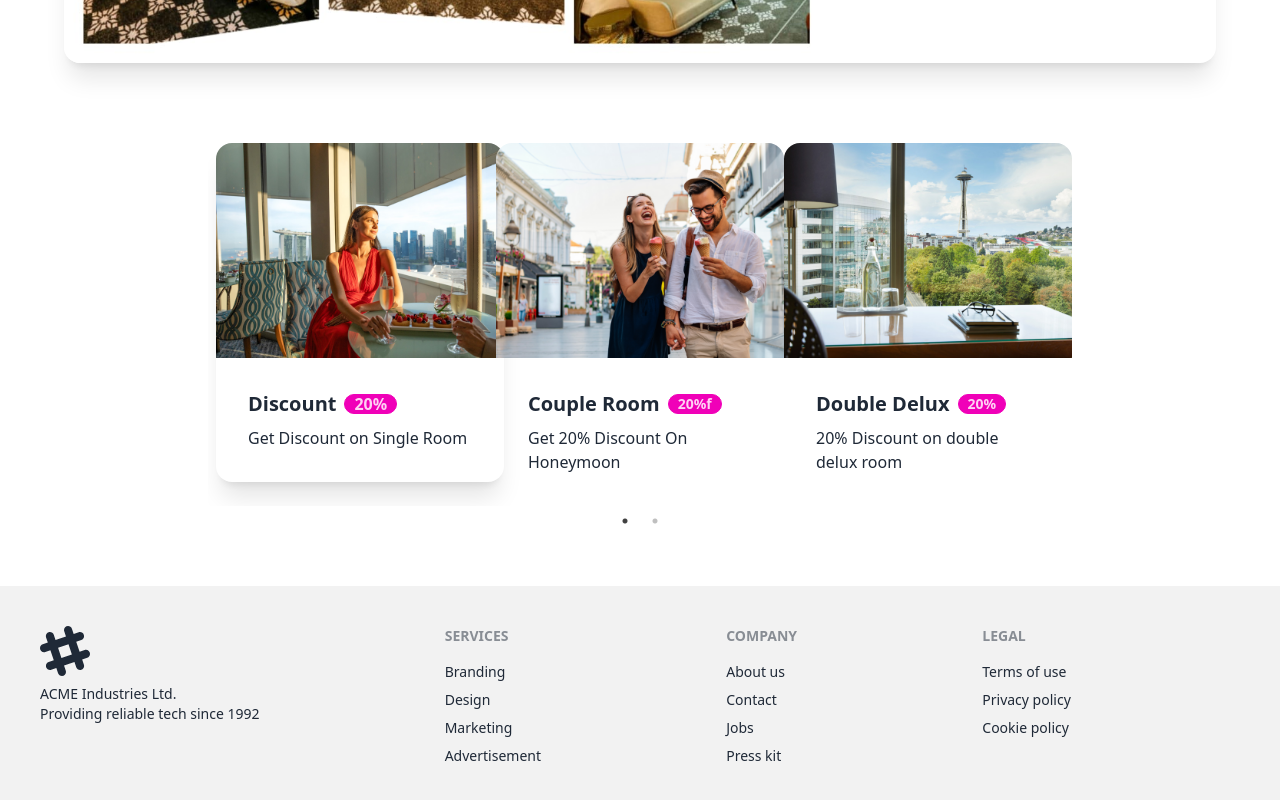
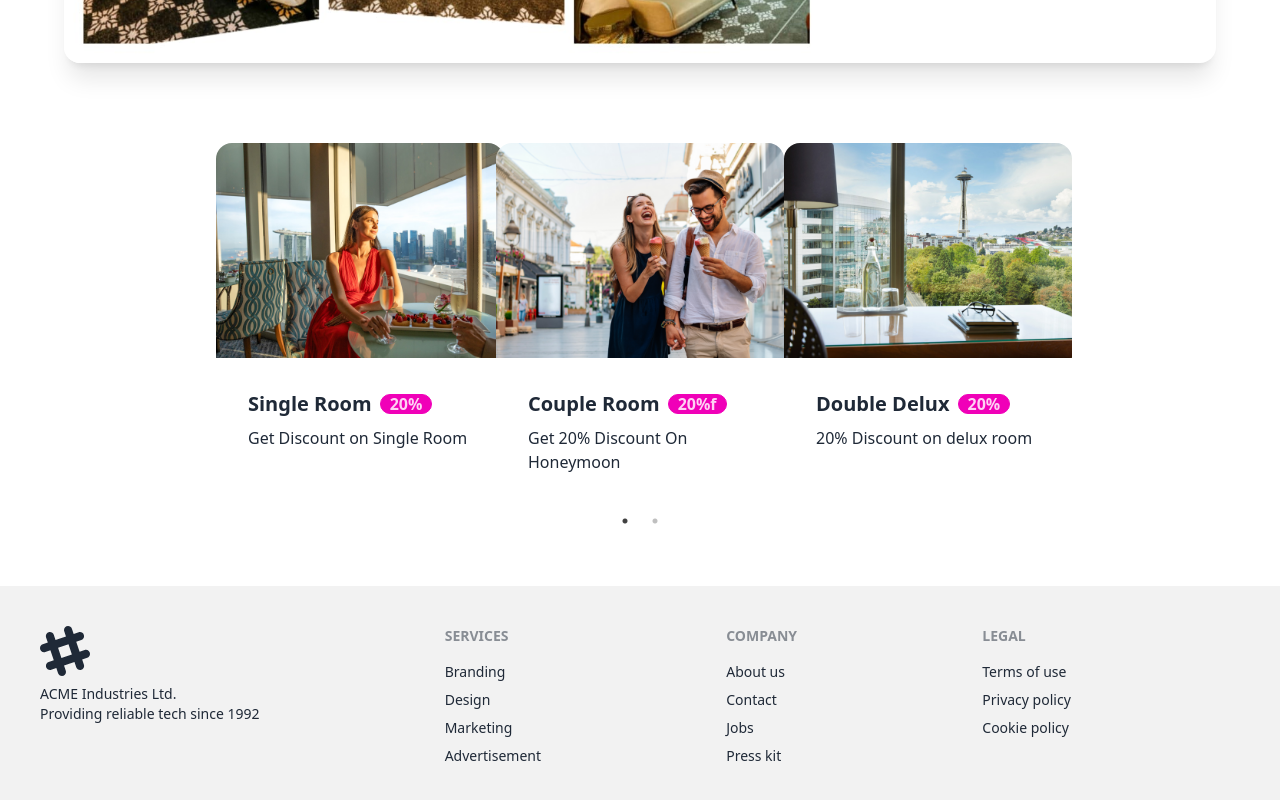
Before and after one commit to Rakib5627/hotel-grand, a React (Vite) app: page / in a window 1280 px wide. Shown: the part 2361-3161 px from the top of the page. Built offline with nearby package versions, Linux system fonts and the light colour scheme; no server answers.

Commit message:
responsive for tab

```diff
--- a/src/components/Home/Offer.jsx
+++ b/src/components/Home/Offer.jsx
@@ -51,11 +51,11 @@ const Offer = () => {
                 <Slider {...settings}>
 
                     <div className="mx-2">
-                        <div className="card bg-base-100 shadow-xl">
+                        <div className="card">
                             <figure><img src={img1} alt="Shoes" /></figure>
                             <div className="card-body">
                                 <h2 className="card-title">
-                                    Discount
+                                    Single Room
                                     <div className="badge badge-secondary text-xs lg:text-base">20%</div>
                                 </h2>
                                 <p>Get Discount on Single Room</p>
@@ -68,7 +68,7 @@ const Offer = () => {
                             <div className="card-body">
                                 <h2 className="card-title">
                                     Couple Room
-                                    <div className="badge badge-secondary">20%f</div>
+                                    <div className="badge badge-secondary text-xs lg:text-base ">20%f</div>
                                 </h2>
                                 <p>Get 20% Discount On Honeymoon</p>
                             </div>
@@ -80,9 +80,9 @@ const Offer = () => {
                             <div className="card-body">
                                 <h2 className="card-title">
                                     Double Delux
-                                    <div className="badge badge-secondary">20%</div>
+                                    <div className="badge badge-secondary text-xs lg:text-base">20%</div>
                                 </h2>
-                                <p>20% Discount on double delux room</p>
+                                <p>20% Discount on delux room</p>
                             </div>
                         </div>
                     </div>
@@ -92,9 +92,9 @@ const Offer = () => {
                             <div className="card-body">
                                 <h2 className="card-title">
                                    Executive Room
-                                    <div className="badge badge-secondary">20%</div>
+                                    <div className="badge badge-secondary text-xs lg:text-base">20%</div>
                                 </h2>
-                                <p>20% discount on executive room</p>
+                                <p>20% discount on Family room</p>
                             </div>
                         </div>
                     </div>
```
